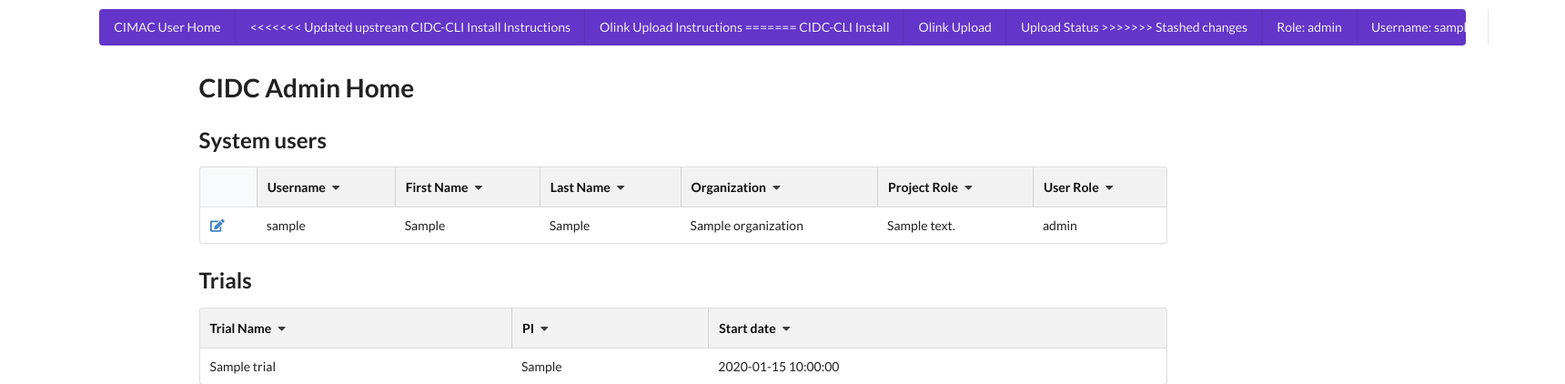
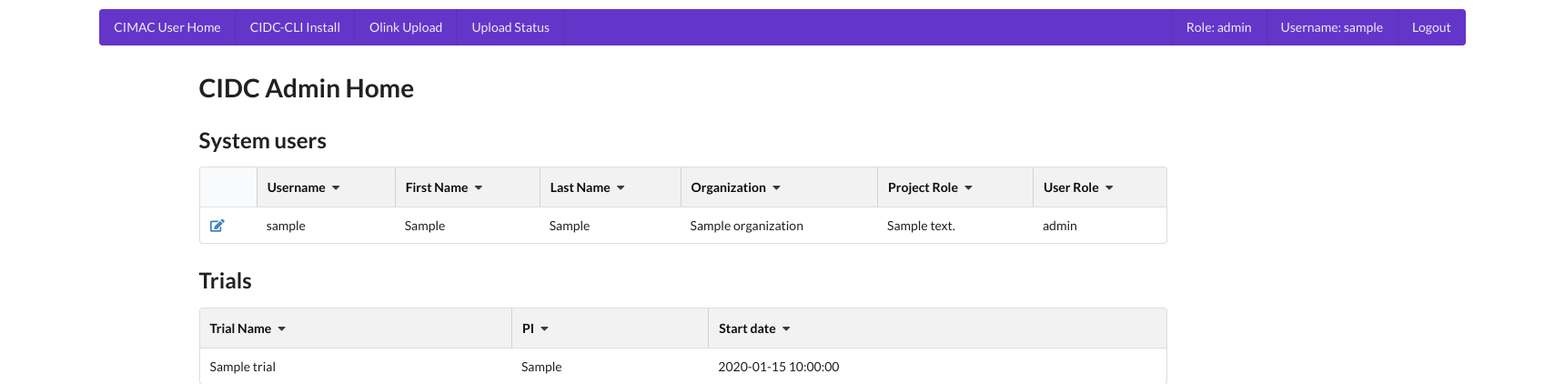
Before and after one commit to CIMAC-CIDC/cidc-portal, a Flask app: template cidc_portal/admin/templates/admin_home.jinja2 in a window 1720 px wide. Shown: the top 422 px of the page at 91% size. Run offline with Flask 2, Linux system fonts and the light colour scheme; the template is opened without the code that fills it: most values are stand-ins (such as "Sample title", 1, 10 or a date in 2020); some libraries are stand-ins or nearby versions.

Commit message:
dfci/cidc-portal#68 - Can't seem to git it right.

```diff
--- a/cidc_portal/main/templates/base_header.jinja2
+++ b/cidc_portal/main/templates/base_header.jinja2
@@ -23,13 +23,6 @@
                     </a>
 
                     <a class="item" href="{{ cli_install_url }}">
-<<<<<<< Updated upstream
-                        CIDC-CLI Install Instructions
-                    </a>
-
-                    <a class="item" href="{{ olink_upload_url }}">
-                        Olink Upload Instructions
-=======
                         CIDC-CLI Install
                     </a>
 
@@ -39,7 +32,6 @@
 
                     <a class="item" href="{{ upload_status_url }}">
                         Upload Status
->>>>>>> Stashed changes
                     </a>
 
                     {%  if user_role == "admin" %}
```
